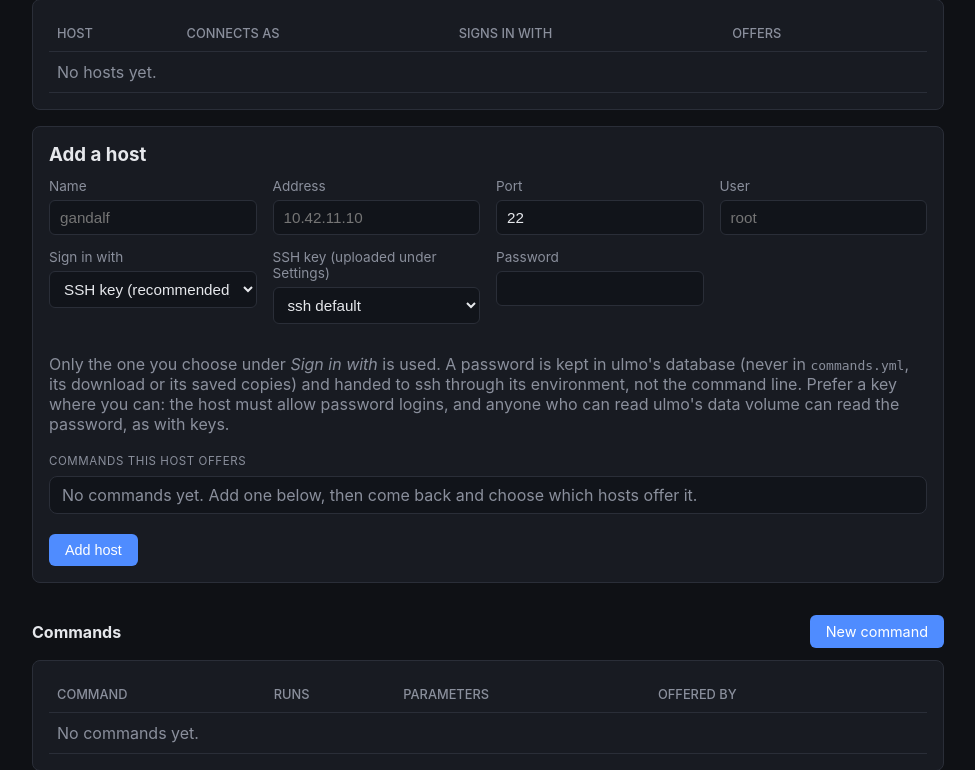
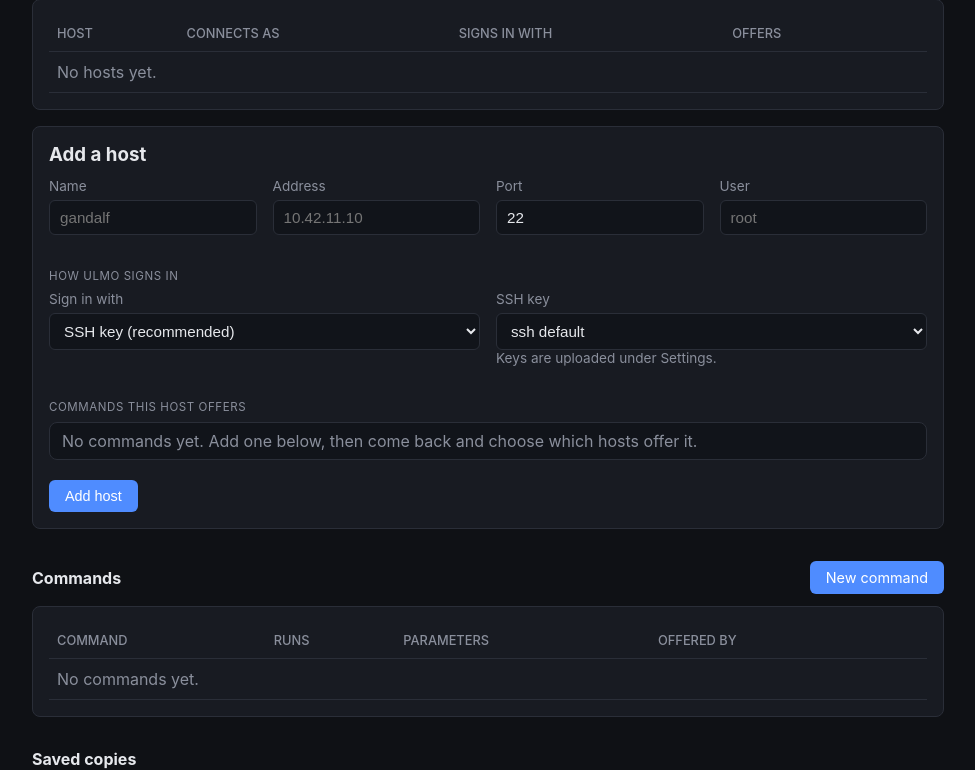
Before and after one commit to ccmpbll/ulmo, a FastAPI app: page /commands in a window 1280 px wide. Shown: the part 298-1068 px from the top of the page, without its empty margins (152-1127 px from the left). Run offline with FastAPI, Linux system fonts and the light colour scheme; the visitor is signed in with stand-in values (Sample User, id 1); tables that the repository leaves empty hold one stand-in row (values such as "Sample post"); parts of the project's set-up code (start-up, migrations or seed data) failed here and were passed over.

Commit message:
Host form: sign-in choice on its own row, show only the field that applies

```diff
--- a/app/static/style.css
+++ b/app/static/style.css
@@ -55,6 +55,7 @@ form label {
   font-size: 0.85rem;
   color: var(--muted);
 }
+form label[hidden] { display: none; }  /* display:block above would beat the hidden attribute */
 form input, form select, form textarea {
   display: block;
   width: 100%;
--- a/app/templates/commands.html
+++ b/app/templates/commands.html
@@ -53,24 +53,29 @@
         <label>Address<input type="text" name="address" required value="{{ editing_host.address if editing_host else '' }}" placeholder="10.42.11.10" /></label>
         <label>Port<input type="number" name="port" min="1" max="65535" value="{{ editing_host.port if editing_host else 22 }}" /></label>
         <label>User<input type="text" name="user" required value="{{ editing_host.user if editing_host else '' }}" placeholder="root" /></label>
+      </div>
+      <div class="subhead">How ulmo signs in</div>
+      {% set use_pw = editing_host and editing_host.auth == 'password' %}
+      <div class="form-grid">
         <label>Sign in with
-          <select name="auth">
-            <option value="key" {{ 'selected' if not editing_host or editing_host.auth != 'password' }}>SSH key (recommended)</option>
-            <option value="password" {{ 'selected' if editing_host and editing_host.auth == 'password' }}>Username and password</option>
+          <select name="auth" onchange="var p = this.value === 'password'; document.getElementById('auth-key').hidden = p; document.getElementById('auth-password').hidden = !p;">
+            <option value="key" {{ 'selected' if not use_pw }}>SSH key (recommended)</option>
+            <option value="password" {{ 'selected' if use_pw }}>Username and password</option>
           </select>
         </label>
-        <label>SSH key (uploaded under Settings)
+        <label id="auth-key" {{ 'hidden' if use_pw }}>SSH key
           <select name="ssh_key">
             <option value="">ssh default</option>
             {% for k in keys %}<option value="{{ k }}" {{ 'selected' if editing_host and editing_host.ssh_key == k }}>{{ k }}</option>{% endfor %}
           </select>
+          <span class="muted">Keys are uploaded under Settings.</span>
         </label>
-        <label>Password
+        <label id="auth-password" {{ 'hidden' if not use_pw }}>Password for the user above
           <input type="password" name="password" autocomplete="new-password" maxlength="256"
                  placeholder="{{ 'saved: leave blank to keep it' if editing_host and editing_host.name in password_hosts else '' }}" />
+          <span class="muted">The host must allow password logins. Kept in ulmo's database, never in commands.yml or its copies.</span>
         </label>
       </div>
-      <p class="muted">Only the one you choose under <em>Sign in with</em> is used. A password is kept in ulmo's database (never in <code>commands.yml</code>, its download or its saved copies) and handed to ssh through its environment, not the command line. Prefer a key where you can: the host must allow password logins, and anyone who can read ulmo's data volume can read the password, as with keys.</p>
       <div class="subhead">Commands this host offers</div>
       {{ checklist("host-commands", "commands", command_items, editing_host.commands if editing_host else [], "No commands yet. Add one below, then come back and choose which hosts offer it.") }}
       <div class="actions form-actions">
```
